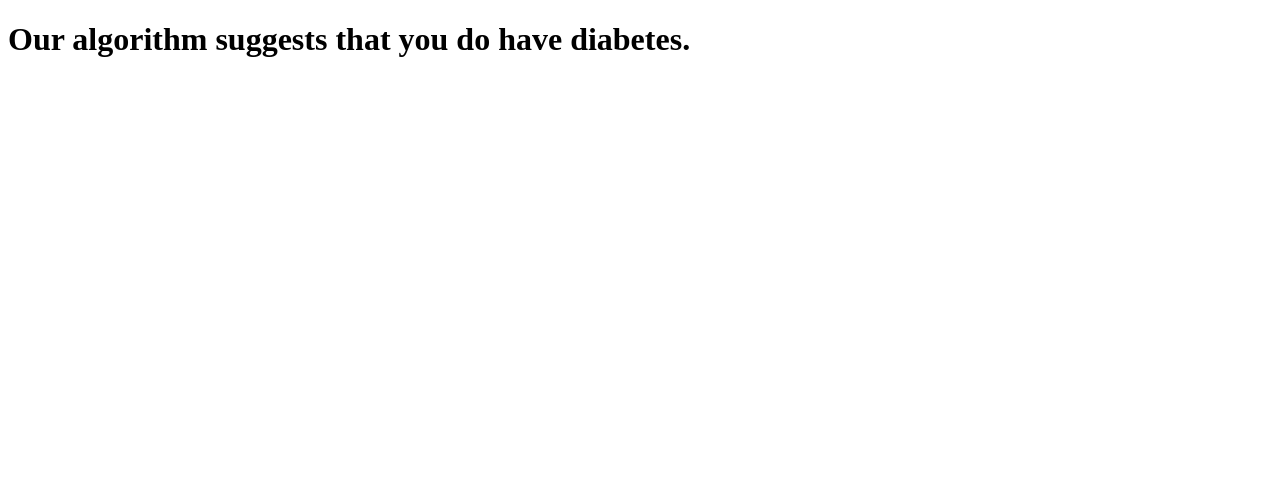
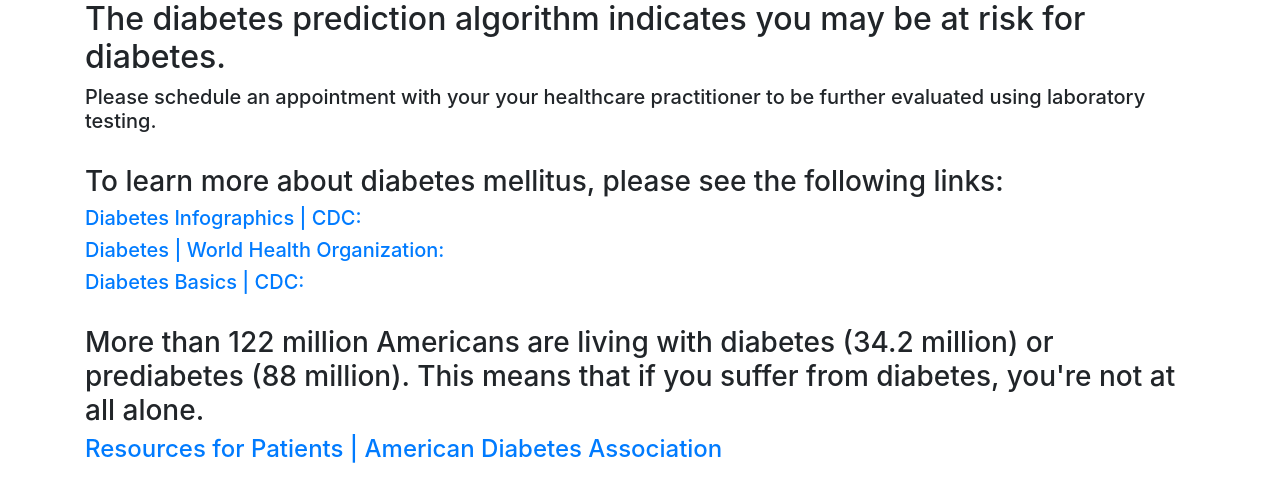
Before and after one commit to Ianarm11/diabcheck, a Flask app: template templates/bad_results.html in a window 1280 px wide. Shown: the top 502 px of the page. Run offline with Flask 2, Linux system fonts and the light colour scheme; the template is opened without the code that fills it, so the values that code supplies are empty; some libraries are stand-ins or nearby versions.

Commit message:
Result styling changes and main.py fix

```diff
--- a/main.py
+++ b/main.py
@@ -90,8 +90,8 @@ def LogisticFunction(x, k, x0):
     return raw_prediction
 
 def FindSumOfProducts(final_layer):
+    summed_products = 0
     for i in range(0, len(final_layer)):
-        summed_products = 0
         patient_val = final_layer[i]
         weight_val = chromosome_weights[i]
         product_of_values = patient_val * weight_val
--- a/templates/bad_results.html
+++ b/templates/bad_results.html
@@ -3,11 +3,26 @@
   <head>
     <meta charset="utf-8">
     <title></title>
+    <link rel= "stylesheet" type= "text/css" href= "{{ url_for('static',filename='styles/badresults.css') }}">
+    <link rel="preconnect" href="https://fonts.googleapis.com">
+    <link rel="stylesheet" href="https://stackpath.bootstrapcdn.com/bootstrap/4.3.1/css/bootstrap.min.css" integrity="sha384-ggOyR0iXCbMQv3Xipma34MD+dH/1fQ784/j6cY/iJTQUOhcWr7x9JvoRxT2MZw1T" crossorigin="anonymous">
+    <link rel="preconnect" href="https://fonts.gstatic.com" crossorigin>
+    <link href="https://fonts.googleapis.com/css2?family=Roboto:wght@400;700;900&display=swap" rel="stylesheet">
+    <meta name="viewport" content="width=device-width, user-scalable=no, minimum-scale=1.0, maximum-scale=1.0">
   </head>
   <body>
-    <h1>Our algorithm suggests that you do have diabetes.</h1>
-    <p>
-      {{ results }}
-    </p>
+    <div class="container">
+      <h2>The diabetes prediction algorithm indicates you may be at risk for diabetes.</h2>
+      <h5>Please schedule an appointment with your your healthcare practitioner to be further evaluated using laboratory testing.</h5>
+      <br>
+      <h3>To learn more about diabetes mellitus, please see the following links:</h3>
+        <h5><a href="https://www.cdc.gov/diabetes/library/socialmedia/infographics.html">Diabetes Infographics | CDC:</a></h5>
+        <h5><a href="https://www.who.int/health-topics/diabetes#tab=tab_1">Diabetes | World Health Organization:</a></h5>
+        <h5><a href="https://www.cdc.gov/diabetes/basics/index.html">Diabetes Basics | CDC:</a></h5>
+      <br>
+      <h3>More than 122 million Americans are living with diabetes (34.2 million) or prediabetes (88 million). This means that if you suffer
+      from diabetes, you're not at all alone.</h3>
+        <h4><a href="https://www.diabetes.org/resources">Resources for Patients | American Diabetes Association</a></h4>
+  </div>
   </body>
 </html>
```
Also changed, not shown: templates/good_results.html (+9 -4 lines).
